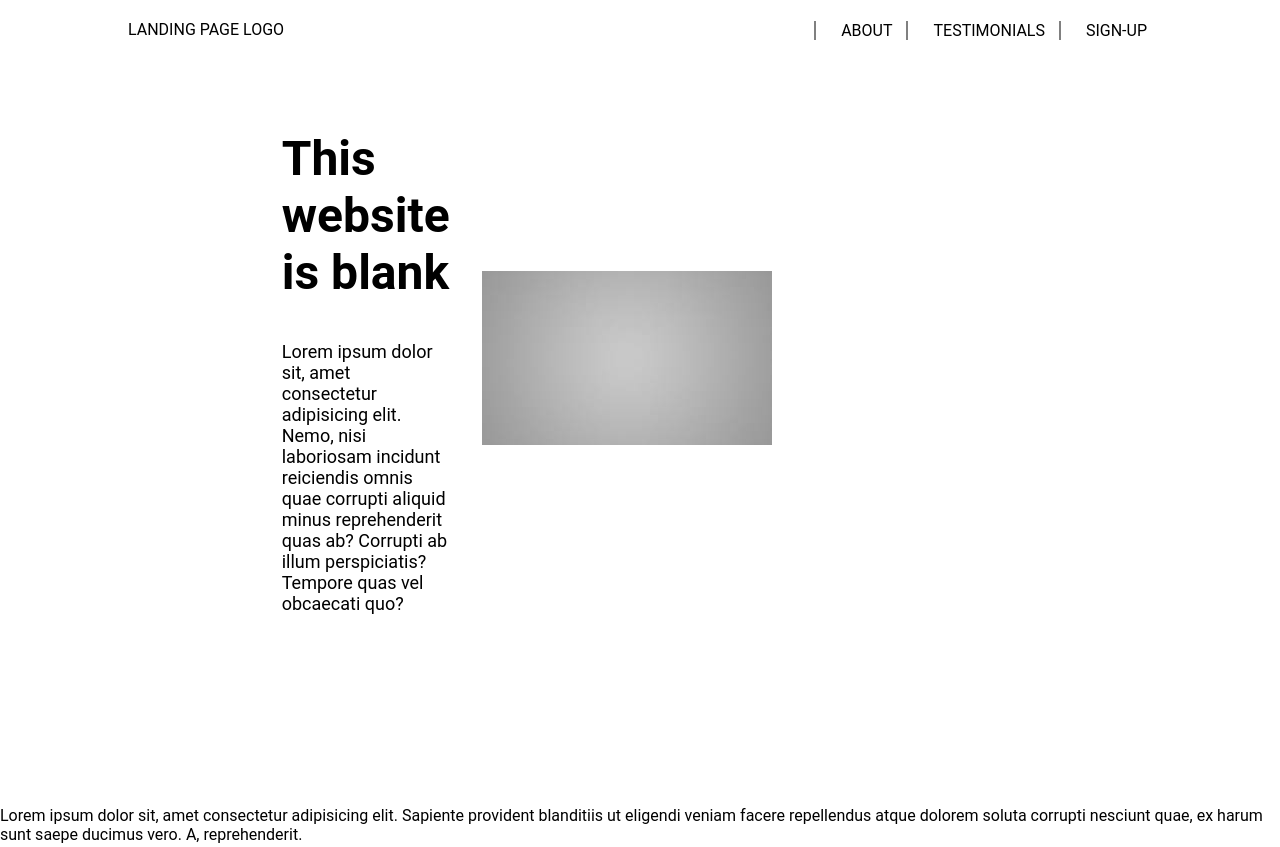
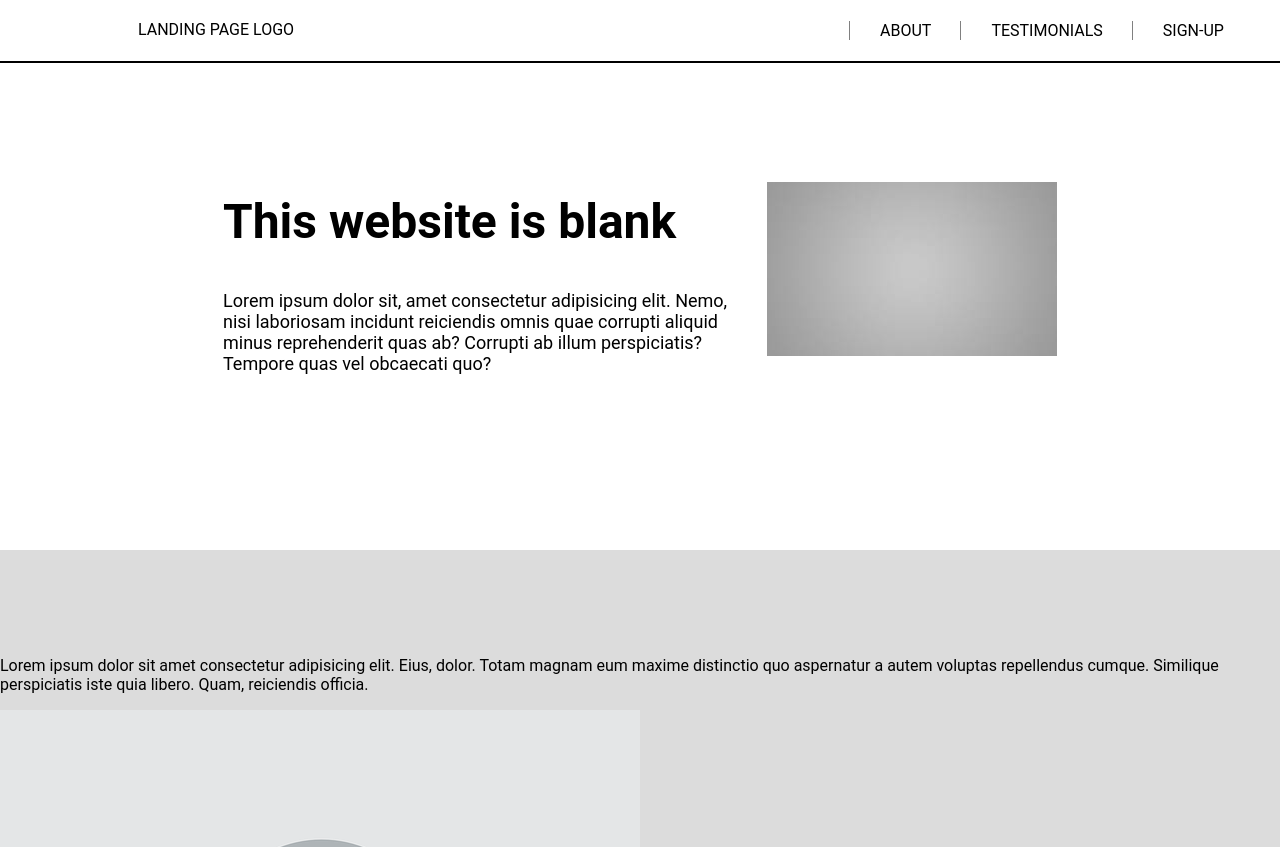
Before and after one commit to hexre/Odin-landpage, a plain HTML site: page index.html in a window 1280 px wide. Shown: the top 847 px of the page. Drawn offline with Linux system fonts and the light colour scheme.

Commit message:
fix nav-bar

```diff
--- a/index.html
+++ b/index.html
@@ -33,7 +33,7 @@
                 <div id="testimonial-container">
                     <div class="testimonial">
                         <p class="testimonial-text">
-                            Lorem ipsum dolor sit, amet consectetur adipisicing elit. Sapiente provident blanditiis ut eligendi veniam facere repellendus atque dolorem soluta corrupti nesciunt quae, ex harum sunt saepe ducimus vero. A, reprehenderit.
+                            Lorem ipsum dolor sit amet consectetur adipisicing elit. Eius, dolor. Totam magnam eum maxime distinctio quo aspernatur a autem voluptas repellendus cumque. Similique perspiciatis iste quia libero. Quam, reiciendis officia.
                         </p>
                         <div class="person">
                             <img src="/images/blank-profile-picture-973460_640.webp" alt="Unknown Person image">
--- a/style.css
+++ b/style.css
@@ -15,13 +15,14 @@ body{
     margin: 0 auto;
     width: 80%;
 }
+main{
+}
 /*================================================================================
             Header Section
 =================================================================================*/
 header{
     background: white;
-    width: 100%;
-    top: 0;
+
 }
 header::after{
     content: '';
@@ -29,15 +30,27 @@ header::after{
     clear: both;
 }
 .logo{
-    height: 10px;
+    height: auto;
     float: left;
     text-transform: uppercase;
-    margin-top: 2%;
+    margin:auto -140px 40px;
+    padding:20px 150px 22px;
+    position: fixed;
+    top:0;;
+    background-color: white;
+
 }
 nav{
     float: right;
     display:flex;
     justify-content: space-around;
+
+    position:fixed;
+    width: 100%;
+    top: 0;
+    background-color: white;
+    margin-left: 20%;
+
 }
 
 ul{
@@ -48,17 +61,20 @@ li{
     list-style: none;
     display: inline-block;
     margin: 5px;
-    border-left: 2px solid grey;
-    padding-left: 25px;
+    border-left: 1px double grey;
+    padding-left: 15px;
+
+    position: relative;
 }
 nav li:hover{
 
-    transform:translateY(-4px)
+    transform:translateY(-3px)
 }
 nav a{
     text-decoration-line: none;
     color: black;
     text-transform: uppercase;
+    padding: 15px;
 }
 nav a:hover{
     color: grey;
@@ -66,13 +82,13 @@ nav a:hover{
 nav a::before{
     content: '';
     display: block;
-    background-color: grey;
+    background-color: black;
 
     height: 3px;
     width: 0%;
-    max-width: 70px;
-    margin-top: 40px;
-    transition:ease-in-out 100ms;
+    max-width: 100%;
+    margin:21px auto;
+    transition:ease 200ms;
     position: absolute;
 
 }
@@ -88,6 +104,10 @@ nav a:hover::before{
     justify-content: center;
     padding: 90px 0rem 10rem;
     gap: 2rem;
+    border-top: 63px solid black;
+    width:100%;
+    margin: auto;
+
 }
 #about-text{
     max-width: 40%;
@@ -105,3 +125,10 @@ nav a:hover::before{
 /*============================================
     Testimonies Section
 ================================================*/
+#testimonials{
+    background-color: #dcdcdc;
+    padding: 90px 0;
+}
+#testimonials-container{
+    display: flex;
+}
```
